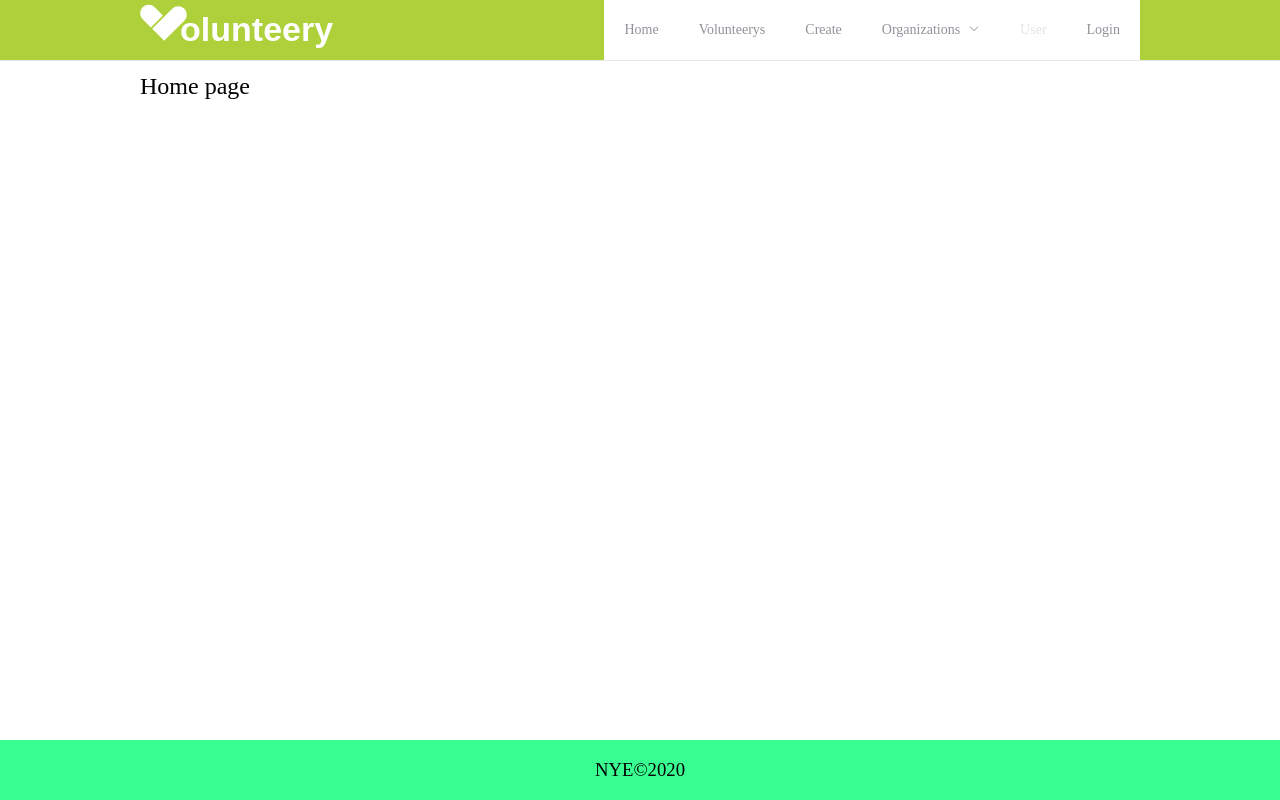
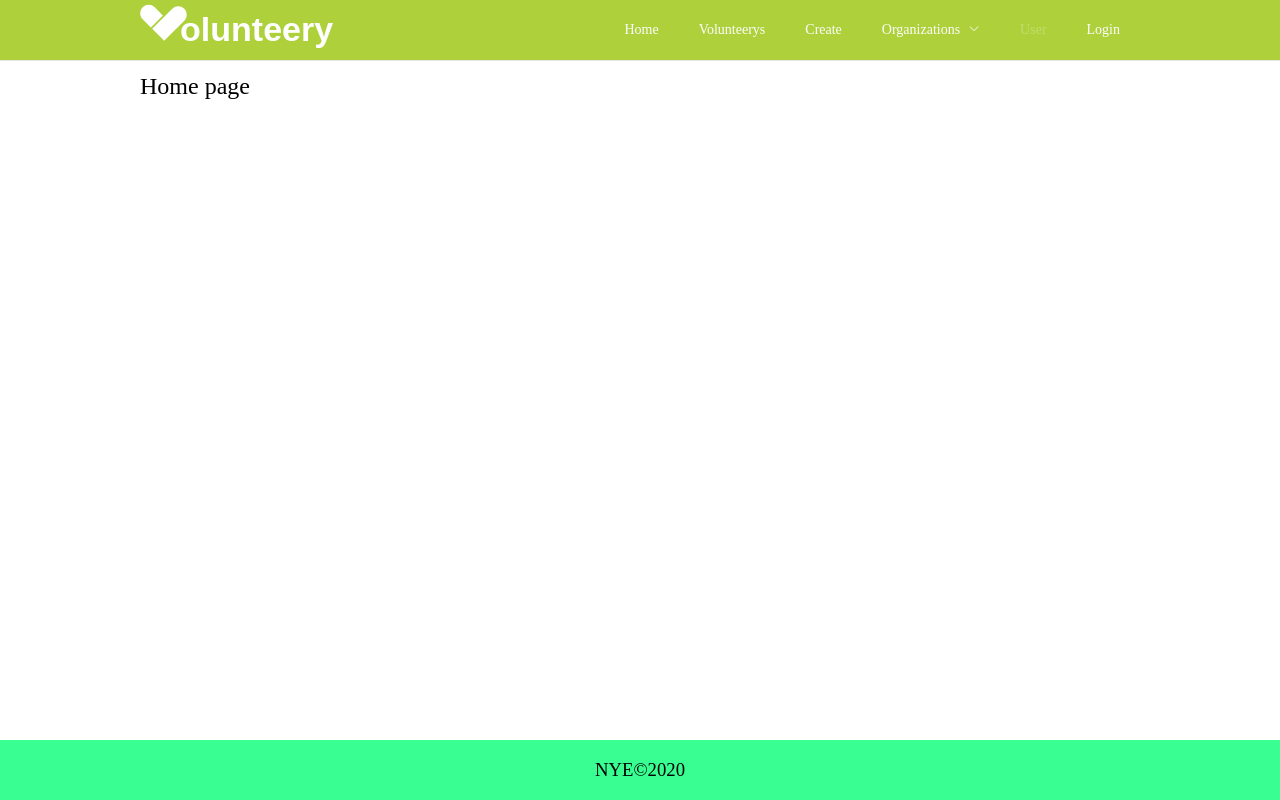
Before and after one commit to EtsHasade/volunteery, a Vue app: page / in a window 1280 px wide. Built offline with nearby package versions, Linux system fonts and the light colour scheme.

Commit message:
app header more style - not finish

```diff
--- a/src/style/cmp/_app-header.scss
+++ b/src/style/cmp/_app-header.scss
@@ -1,18 +1,44 @@
 .app-header {
     background-color: $clr1;
-    border-bottom: solid 1px #e6e6e6;
-    margin-bottom: 10px;
+    border-bottom   : solid 1px #e6e6e6;
+    margin-bottom   : 10px;
+    color           : $clr6;
+
     .logo {
-        width: 220px;
-        display: inline-block;
+        width      : 220px;
+        display    : inline-block;
         align-items: center;
-        position: relative;
+        position   : relative;
+
         .logo-img {
             position: absolute;
-            top: 0px;
+            top     : 0px;
         }
     }
-    .el-menu.el-menu--horizontal {
+    .el-menu--horizontal>.el-menu-item{
         border-bottom: none;
     }
+    .el-menu.el-menu--horizontal {
+        border-bottom   : none;
+        background-color: inherit;
+        color           : $clr6;
+
+        .el-menu-item,
+        &>.el-submenu .el-submenu__title,
+        & * {
+            color: inherit;
+
+            &:hover {
+                background-color: inherit;
+                color           : $clr6;
+            }
+        }
+
+        >*:hover {
+            box-shadow: inset 0 -3px 0 $clr5;
+        }
+    }
+
+
+
 }
```
